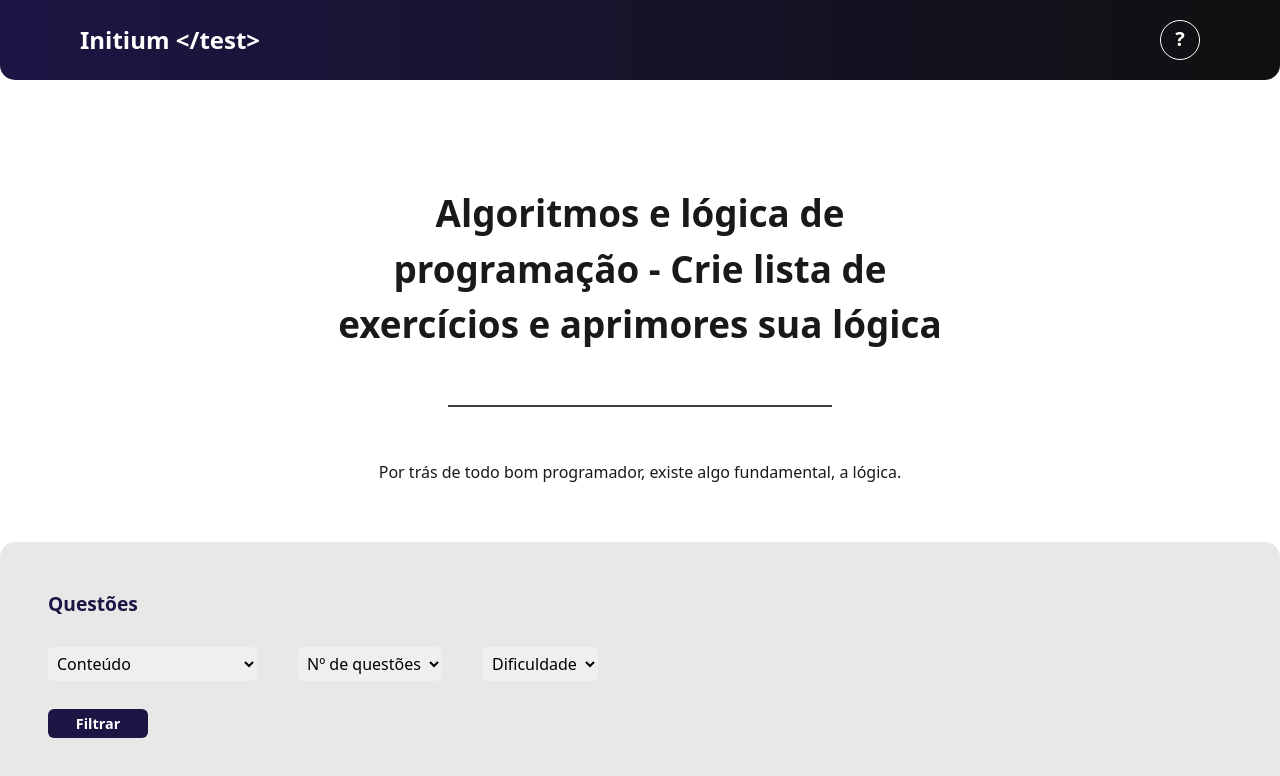
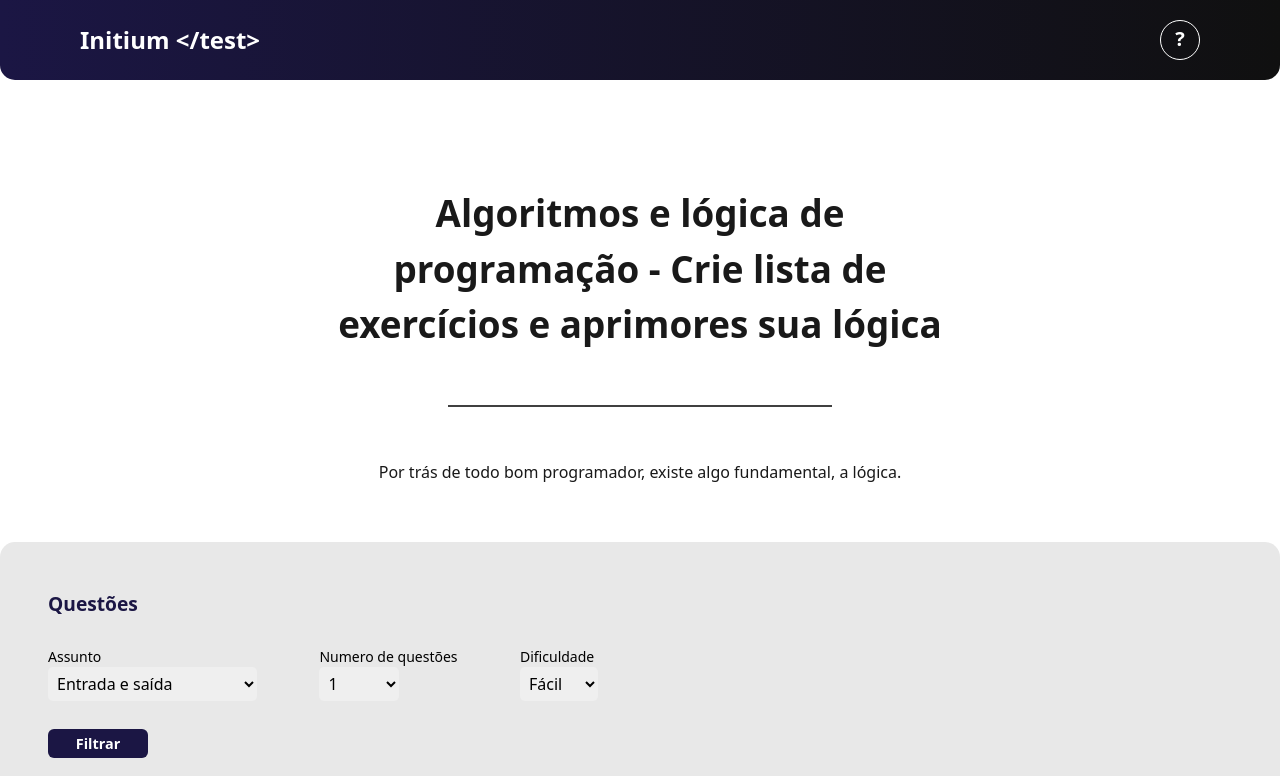
Before and after one commit to InitiumApps/Initium-Test, a Next.js app: page / in a window 1280 px wide. Shown: the top 776 px of the page. Built offline with nearby package versions, Linux system fonts and the light colour scheme; no server answers.

Commit message:
fix: ajuste no filtro (select) em suas props, ajuste na exibicao das questoes

```diff
--- a/src/components/Filters/Filter.tsx
+++ b/src/components/Filters/Filter.tsx
@@ -2,22 +2,12 @@ import style from "./style.module.scss";
 
 export default function Filter(props: any) {
 
-    const handleSelectSubject = (event: React.ChangeEvent<HTMLSelectElement>) => {
-        props.setSubject(event.target.value);
-    }
-
-    const handleSelectnumberQuest = (event: React.ChangeEvent<HTMLSelectElement>) => {
-        props.setNumberQuestions(event.target.value);
-    }
-
-    const handleSelectDificulty = (event: React.ChangeEvent<HTMLSelectElement>) => {
-        props.setdificulty(event.target.value);
-    }
-
     return(
         <section id="filterSection" className={`flex flex-row justify-between w-[550px] ${style.filters}`}>
-            <select onChange={handleSelectSubject} name="subjectFilter" id="subjectFilter">
-                <option value="none" defaultValue={"Conteúdo"}>Conteúdo</option>
+
+            <div>
+                <p className="text-sm">Assunto</p>
+                <select value={props.subject} onChange={(e) => props.setSubject(e.target.value)} name="subjectFilter" id="subjectFilter">
                     <option value="inputAndOutput">Entrada e saída</option>
                     <option value="conditionalBranches">Desvios condicionais</option>
                     <option value="repeatComands">Comandos de repetição</option>
@@ -26,22 +16,27 @@ export default function Filter(props: any) {
                     <option value="recursion">Recursividade</option>
                     <option value="pointers">Ponteiros</option>
                 </select>
+            </div>
 
-            <select onChange={handleSelectnumberQuest} name="numberQuestions" id="numberQuestions">
-                <option value="none" defaultValue={"Nº de questões"}>Nº de questões</option>
+            <div>
+                <p className="text-sm">Numero de questões</p>
+                <select className="w-[80px]" value={props.numberQuestions} onChange={(e) => props.setNumberQuestions(e.target.value)} name="numberQuestions" id="numberQuestions">
                     <option value="1">1</option>
                     <option value="2">2</option>
                     <option value="3">3</option>
                     <option value="4">4</option>
                     <option value="5">5</option>
                 </select>
+            </div>
 
-            <select onChange={handleSelectDificulty} name="dificulty" id="dificulty">
-                <option value="none" defaultValue={"Dificuldade"}>Dificuldade</option>
+            <div>
+                <p className="text-sm">Dificuldade</p>
+                <select value={props.dificulty} onChange={(e) => props.setdificulty(e.target.value)} name="dificulty" id="dificulty">
                     <option value="easy">Fácil</option>
                     <option value="medium">Médio</option>
                     <option value="hard">Difícil</option>
                 </select>
+            </div>
         </section>
     );
 }
--- a/src/components/MainContent/MainContent.tsx
+++ b/src/components/MainContent/MainContent.tsx
@@ -1,7 +1,7 @@
 import Filter from "../Filters/Filter";
 import TagTest from "../TagTest/TagTest";
 import style from "./style.module.scss";
-import { useState } from "react";
+import { useEffect, useState } from "react";
 
 import { selectQuestionToRender } from "@/pages/service/selectContent"
 
@@ -22,8 +22,11 @@ export default function MainContent(props: any) {
     return (
         <section className={`mt-28 p-12 flex flex-col gap-7 ${style.mainContent}`}>
             <h2 className="font-bold" >Questões</h2>
-            <Filter setSubject={setSubject} setNumberQuestions={setNumberQuestions} setdificulty={setdificulty}/>
+
+            <Filter subject={subject} numberQuestions={numberQuestions} dificulty={dificulty} setSubject={setSubject} setNumberQuestions={setNumberQuestions} setdificulty={setdificulty}/>
+
             <button onClick={handleClickFilterButton} className="rounded-md w-[100px] text-white font-bold p-1">Filtrar</button>
+
             <TagTest subject={subject} numberQuestions={numberQuestions} dificulty={dificulty} observer={observer}/>
         </section>
     );
--- a/src/components/TagTest/TagTest.tsx
+++ b/src/components/TagTest/TagTest.tsx
@@ -10,10 +10,10 @@ export default function TagTest(props: any) {
     }, [props.observer])
 
     return(
-        <section className={`bg-white w-[65%] m-auto h-full p-16 mt-3 max-w-[750px]`}>
+        <section className={`bg-white w-[65%] m-auto h-full p-16 mt-5 max-w-[750px]`}>
             <HeaderTagText />
 
-
+            <div className="mt-16">
                 {
                     questionsToShow.length == 0 ? (
                         <p className="text-center">As questões aparecerão aqui</p>
@@ -24,8 +24,8 @@ export default function TagTest(props: any) {
                             );
                         })
                     )
-
                 }
+            </div>
         </section>
     );
 }
```
Lines whose indentation alone changed are shown as unchanged.
